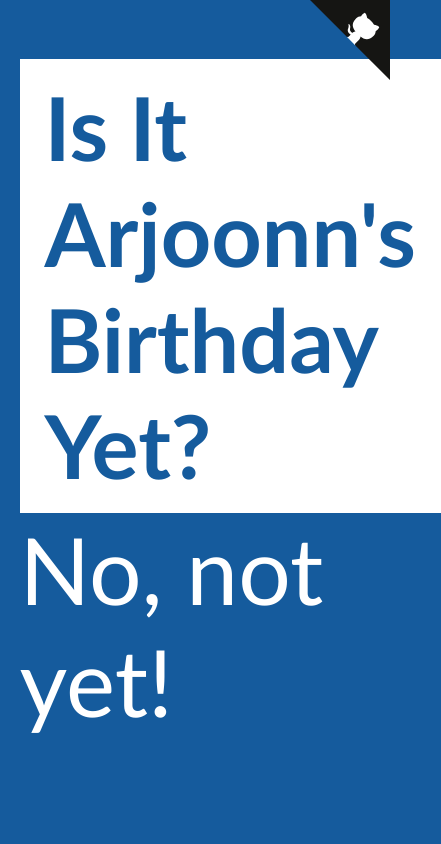
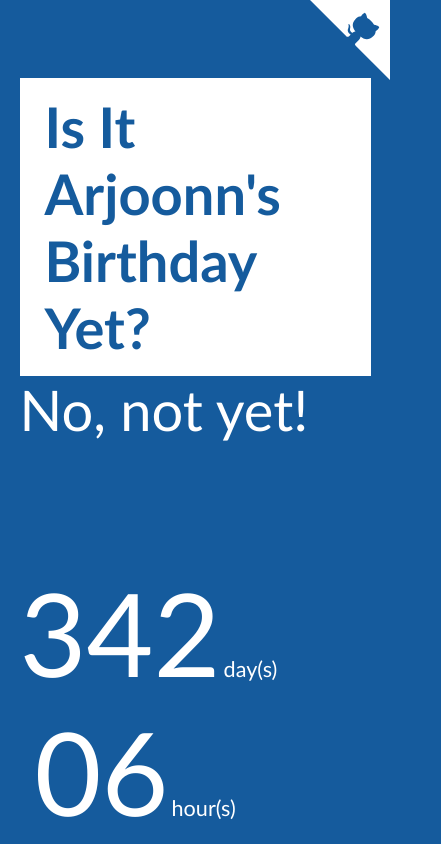
Before and after one commit to libhide/isit, a plain HTML site: page index.html in a window 390 px wide. Shown: the top 844 px of the page, 441 px wide, since content can reach past the window. Drawn offline with Linux system fonts and the light colour scheme.

Commit message:
Add GitHub corner, responsive styles

```diff
--- a/app.js
+++ b/app.js
@@ -65,7 +65,7 @@ var birthday = Date.parse(birthdayRaw);
 // If it's the birthday, don't show countdown, else show it
 if (now.getDate() == 1 && now.getMonth() + 1 == 5) {
   // BIRTHDAY! :D
-  var ans = document.getElementsByClassName("ans")[0];
+  var ans = document.getElementsById("ans");
   ans.innerHTML = "Yes! It's his birthday! Go wish him!";
 
   // Hide countdown
--- a/index.html
+++ b/index.html
@@ -11,8 +11,8 @@
 </head>
 <body>
   <div class="container">
-    <h1 class="gigantic highlight">Is It Arjoonn's Birthday Yet?</h1>
-    <h2 class="ans // gigantic">No, not yet!</h2>
+    <h1 id="question" class="gigantic highlight">Is It Arjoonn's Birthday Yet?</h1>
+    <h2 id="ans" class="ans // gigantic">No, not yet!</h2>
 
     <div id="countdown">
       <span id="days">134</span>day(s)
@@ -23,7 +23,7 @@
   </div>
 
   <!-- Fork button -->
-  <a href="https://github.com/libhide/isit" class="github-corner"><svg width="80" height="80" viewBox="0 0 250 250" style="fill:#151513; color:#fff; position: absolute; top: 0; border: 0; right: 0;"><path d="M0,0 L115,115 L130,115 L142,142 L250,250 L250,0 Z"></path><path d="M128.3,109.0 C113.8,99.7 119.0,89.6 119.0,89.6 C122.0,82.7 120.5,78.6 120.5,78.6 C119.2,72.0 123.4,76.3 123.4,76.3 C127.3,80.9 125.5,87.3 125.5,87.3 C122.9,97.6 130.6,101.9 134.4,103.2" fill="currentColor" style="transform-origin: 130px 106px;" class="octo-arm"></path><path d="M115.0,115.0 C114.9,115.1 118.7,116.5 119.8,115.4 L133.7,101.6 C136.9,99.2 139.9,98.4 142.2,98.6 C133.8,88.0 127.5,74.4 143.8,58.0 C148.5,53.4 154.0,51.2 159.7,51.0 C160.3,49.4 163.2,43.6 171.4,40.1 C171.4,40.1 176.1,42.5 178.8,56.2 C183.1,58.6 187.2,61.8 190.9,65.4 C194.5,69.0 197.7,73.2 200.1,77.6 C213.8,80.2 216.3,84.9 216.3,84.9 C212.7,93.1 206.9,96.0 205.4,96.6 C205.1,102.4 203.0,107.8 198.3,112.5 C181.9,128.9 168.3,122.5 157.7,114.1 C157.9,116.9 156.7,120.9 152.7,124.9 L141.0,136.5 C139.8,137.7 141.6,141.9 141.8,141.8 Z" fill="currentColor" class="octo-body"></path></svg></a><style>.github-corner:hover .octo-arm{animation:octocat-wave 560ms ease-in-out}@keyframes octocat-wave{0%,100%{transform:rotate(0)}20%,60%{transform:rotate(-25deg)}40%,80%{transform:rotate(10deg)}}@media (max-width:500px){.github-corner:hover .octo-arm{animation:none}.github-corner .octo-arm{animation:octocat-wave 560ms ease-in-out}}</style>
+  <a href="https://github.com/libhide/isit" class="github-corner"><svg width="80" height="80" viewBox="0 0 250 250" style="fill:#fff; color:#155B9D; position: absolute; top: 0; border: 0; right: 0;"><path d="M0,0 L115,115 L130,115 L142,142 L250,250 L250,0 Z"></path><path d="M128.3,109.0 C113.8,99.7 119.0,89.6 119.0,89.6 C122.0,82.7 120.5,78.6 120.5,78.6 C119.2,72.0 123.4,76.3 123.4,76.3 C127.3,80.9 125.5,87.3 125.5,87.3 C122.9,97.6 130.6,101.9 134.4,103.2" fill="currentColor" style="transform-origin: 130px 106px;" class="octo-arm"></path><path d="M115.0,115.0 C114.9,115.1 118.7,116.5 119.8,115.4 L133.7,101.6 C136.9,99.2 139.9,98.4 142.2,98.6 C133.8,88.0 127.5,74.4 143.8,58.0 C148.5,53.4 154.0,51.2 159.7,51.0 C160.3,49.4 163.2,43.6 171.4,40.1 C171.4,40.1 176.1,42.5 178.8,56.2 C183.1,58.6 187.2,61.8 190.9,65.4 C194.5,69.0 197.7,73.2 200.1,77.6 C213.8,80.2 216.3,84.9 216.3,84.9 C212.7,93.1 206.9,96.0 205.4,96.6 C205.1,102.4 203.0,107.8 198.3,112.5 C181.9,128.9 168.3,122.5 157.7,114.1 C157.9,116.9 156.7,120.9 152.7,124.9 L141.0,136.5 C139.8,137.7 141.6,141.9 141.8,141.8 Z" fill="currentColor" class="octo-body"></path></svg></a><style>.github-corner:hover .octo-arm{animation:octocat-wave 560ms ease-in-out}@keyframes octocat-wave{0%,100%{transform:rotate(0)}20%,60%{transform:rotate(-25deg)}40%,80%{transform:rotate(10deg)}}@media (max-width:500px){.github-corner:hover .octo-arm{animation:none}.github-corner .octo-arm{animation:octocat-wave 560ms ease-in-out}}</style>
 
   <script src="app.js"></script>
 </body>
--- a/style.css
+++ b/style.css
@@ -1,5 +1,4 @@
 /* Fonts */
-
 @font-face {
   font-family: 'Lato';
   font-style: normal;
@@ -36,7 +35,6 @@
 }
 
 /* Main Styles */
-
 body {
   background-color: #155B9D;
   font-family: Lato, Roboto, sans-serif;
@@ -46,7 +44,7 @@ body {
 
 .container {
   max-width: 90%;
-  margin: 0 auto;
+  margin: 40px auto 0;
 }
 
 h1.gigantic {
@@ -86,6 +84,13 @@ h2.gigantic {
   margin-left: 0px;
 }
 
-.cta {
-  display: none;
+/* Media queries */
+@media screen and (max-width: 760px) {
+  h1.gigantic {
+    font-size: 3.5em;
+  }
+
+  h2.gigantic {
+    font-size: 3.5em;
+  }
 }
```
